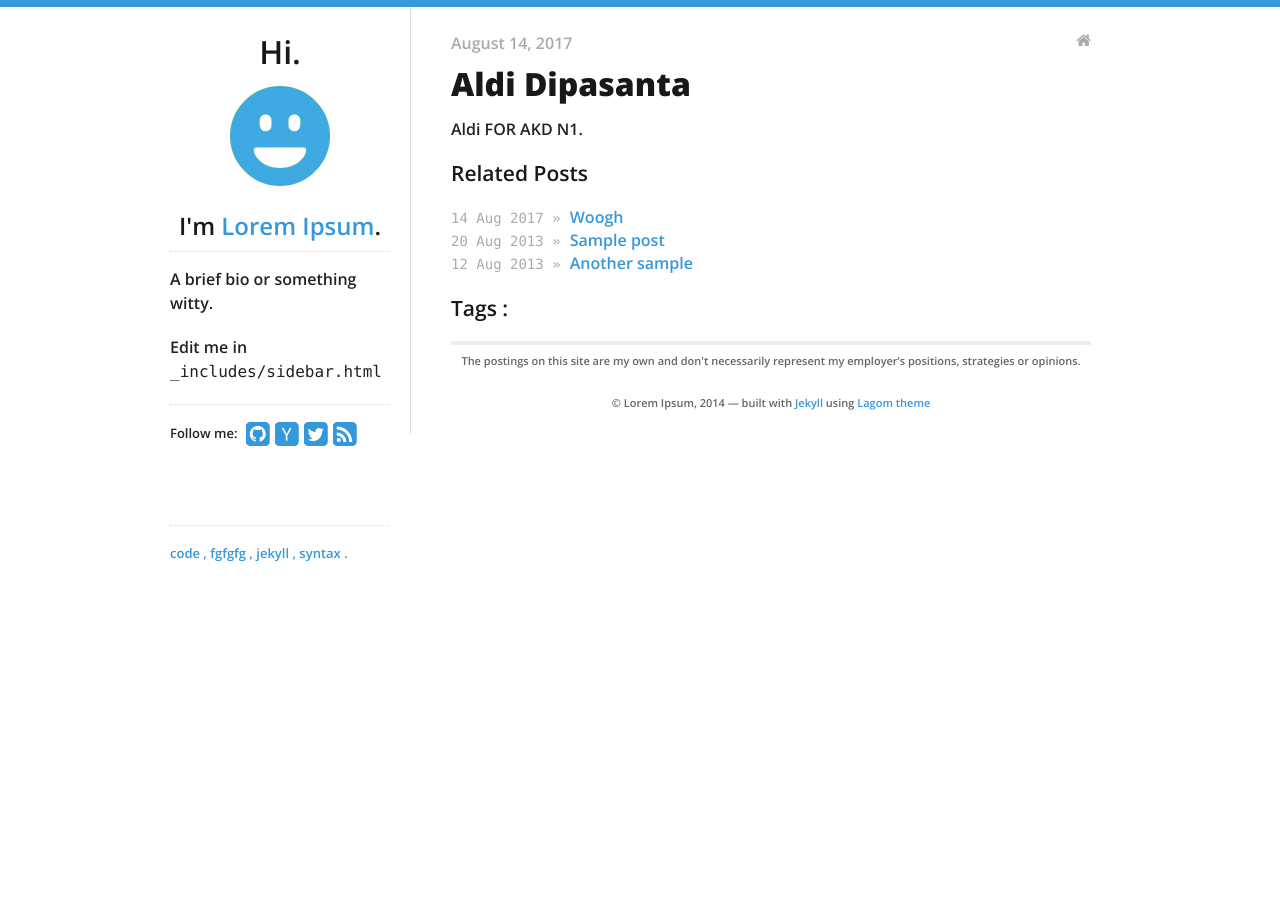
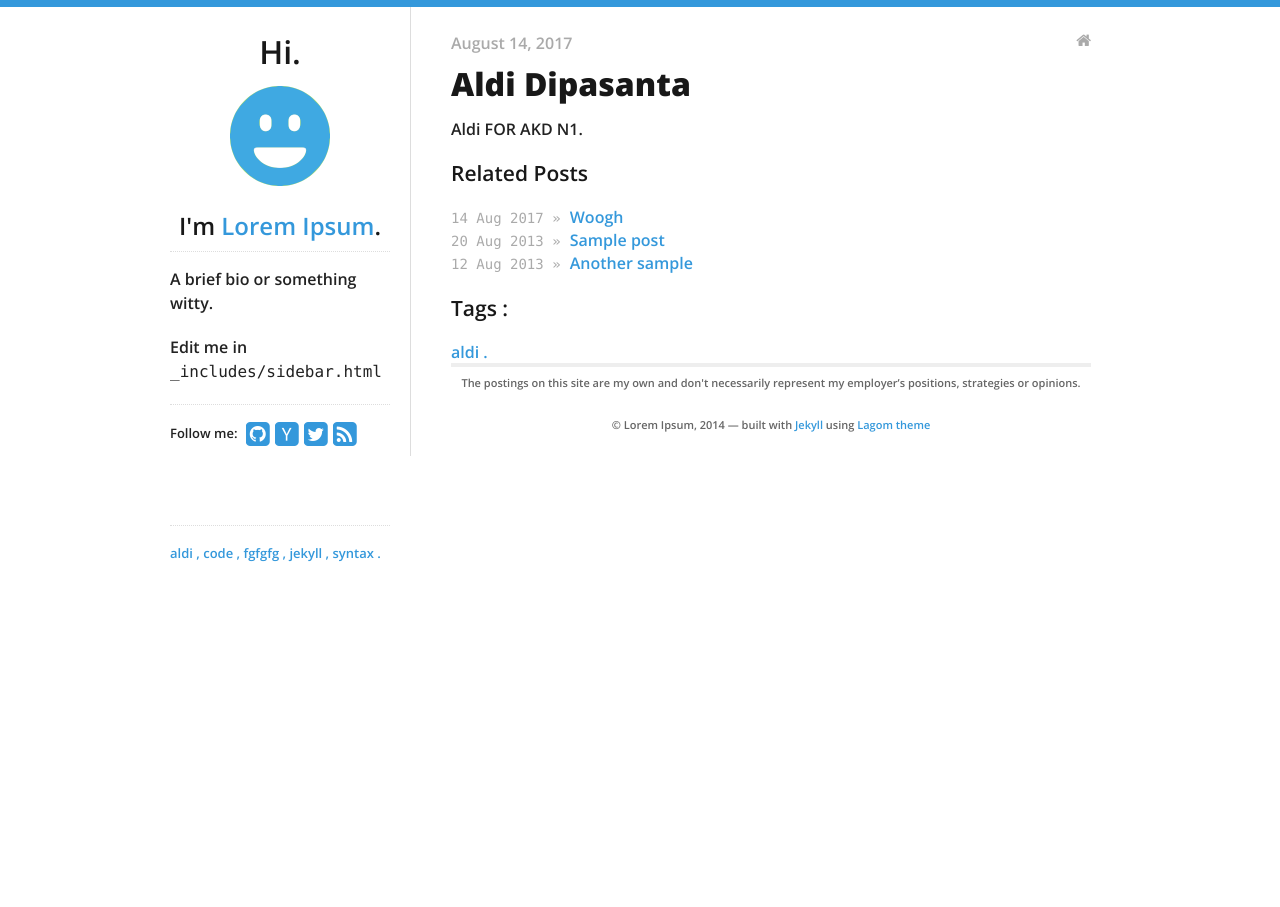
Before and after one commit to hicnblog/loremipsumsitdoleratme, a Jekyll site: the page built from _posts/2017-08-14-aldi-dipasanta.markdown, in a window 1280 px wide. Built offline with Jekyll 4.4.1, drawn with Linux system fonts in a browser that asks for light colours; nearby versions of some CDN libraries.

Commit message:
Updated Aldi Dipasanta

```diff
--- a/_posts/2017-08-14-aldi-dipasanta.markdown
+++ b/_posts/2017-08-14-aldi-dipasanta.markdown
@@ -1,6 +1,11 @@
 ---
 title: Aldi Dipasanta
 date: 2017-08-14 09:01:00 Z
+categories:
+- aldi
+- akdn1
+tags:
+- aldi
 ---
 
 Aldi FOR AKD N1.
```
